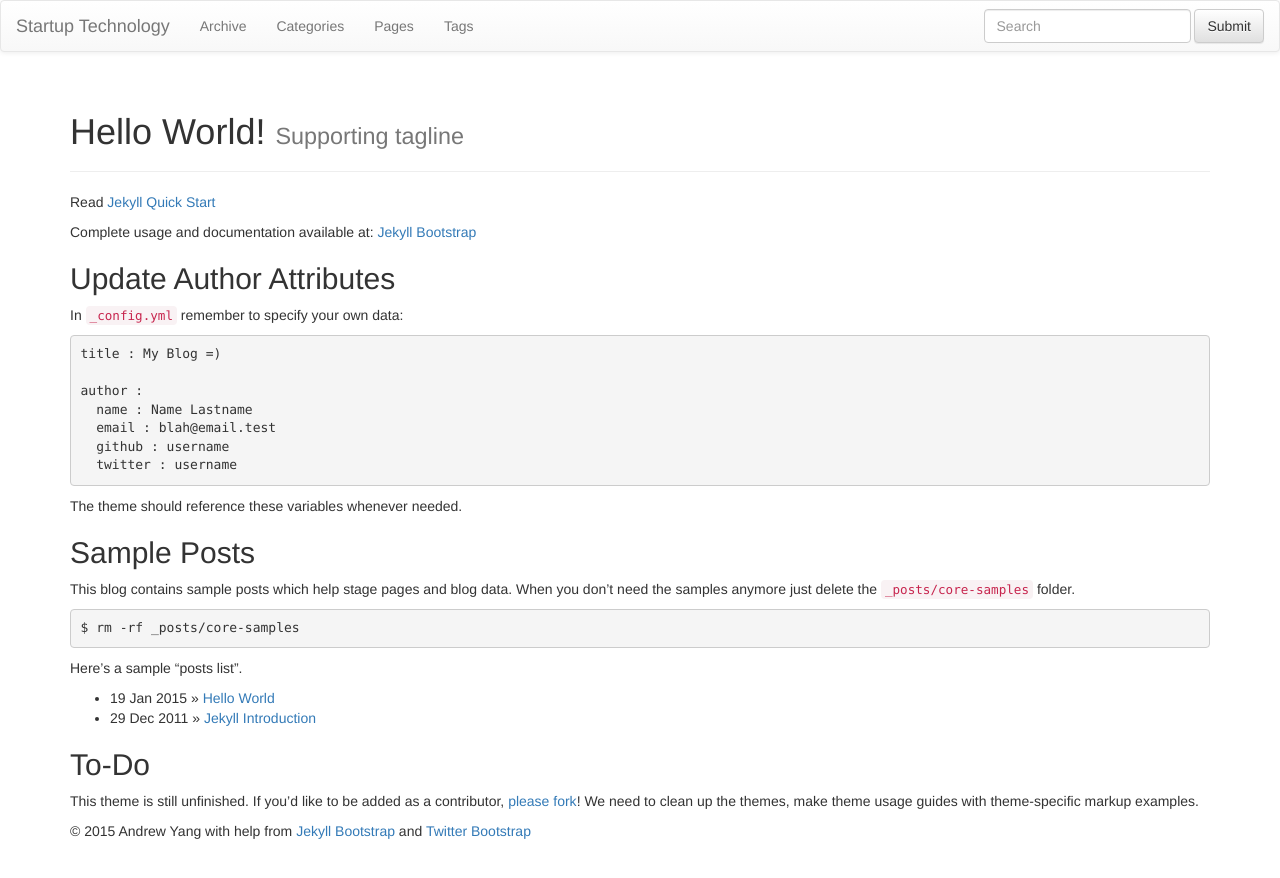
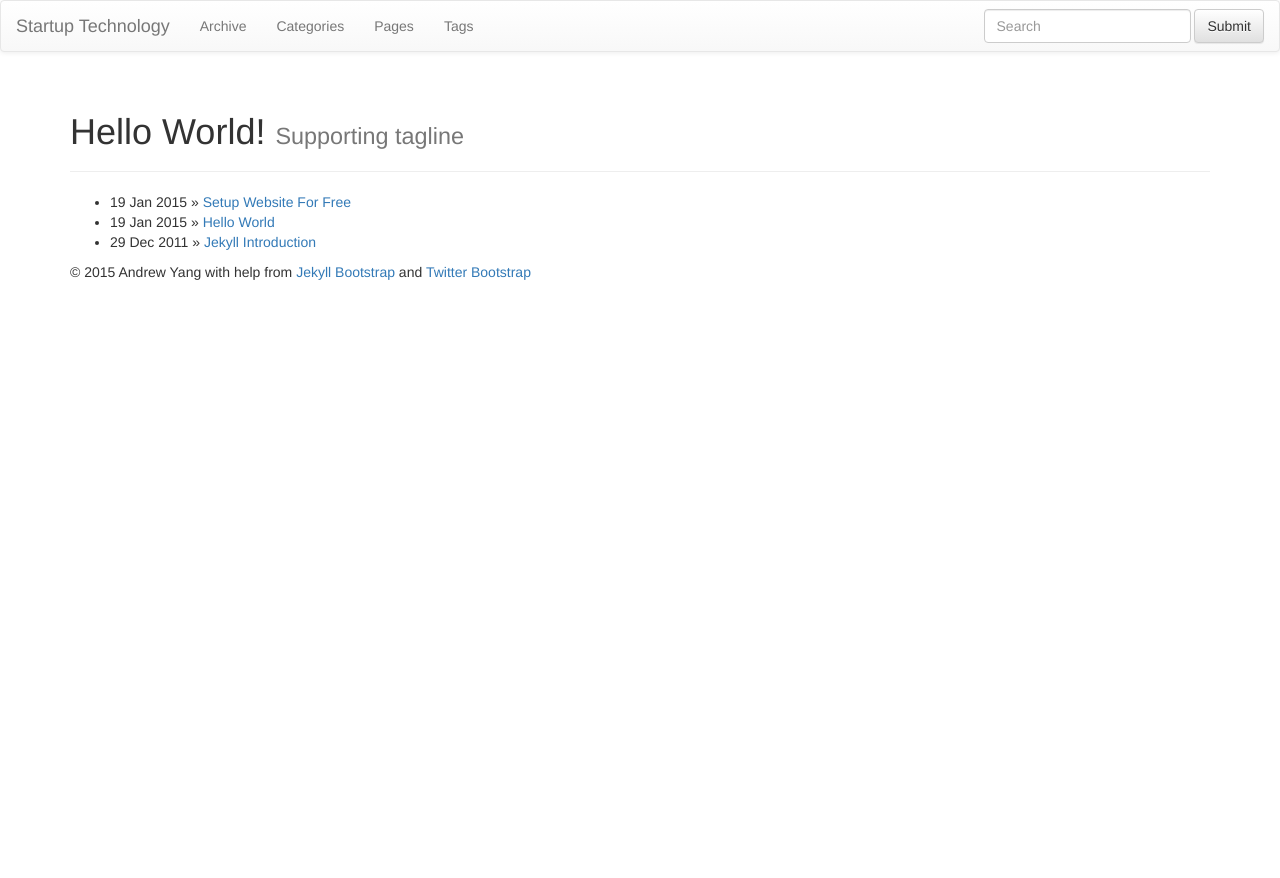
Before and after one commit to StartupTech/StartupTech.github.io, a Jekyll site: the page built from index.md, in a window 1280 px wide. Shown: the top 878 px of the page. Built offline with Jekyll 4.4.1, drawn with Linux system fonts in a browser that asks for light colours; nearby versions of some CDN libraries; library files that are not in the unit come from our copies.

Commit message:
Setup website for free

```diff
--- a/index.md
+++ b/index.md
@@ -5,40 +5,10 @@ tagline: Supporting tagline
 ---
 {% include JB/setup %}
 
-Read [Jekyll Quick Start](http://jekyllbootstrap.com/usage/jekyll-quick-start.html)
 
-Complete usage and documentation available at: [Jekyll Bootstrap](http://jekyllbootstrap.com)
-
-## Update Author Attributes
-
-In `_config.yml` remember to specify your own data:
-
-    title : My Blog =)
-
-    author :
-      name : Name Lastname
-      email : blah@email.test
-      github : username
-      twitter : username
-
-The theme should reference these variables whenever needed.
-
-## Sample Posts
-
-This blog contains sample posts which help stage pages and blog data.
-When you don't need the samples anymore just delete the `_posts/core-samples` folder.
-
-    $ rm -rf _posts/core-samples
-
-Here's a sample "posts list".
 
 <ul class="posts">
   {% for post in site.posts %}
     <li><span>{{ post.date | date_to_string }}</span> &raquo; <a href="{{ BASE_PATH }}{{ post.url }}">{{ post.title }}</a></li>
   {% endfor %}
 </ul>
-
-## To-Do
-
-This theme is still unfinished. If you'd like to be added as a contributor, [please fork](http://github.com/plusjade/jekyll-bootstrap)!
-We need to clean up the themes, make theme usage guides with theme-specific markup examples.
```
Also changed, not shown: _posts/2015-01-19-setup-website-for-free.md (added, +10 -0 lines).
